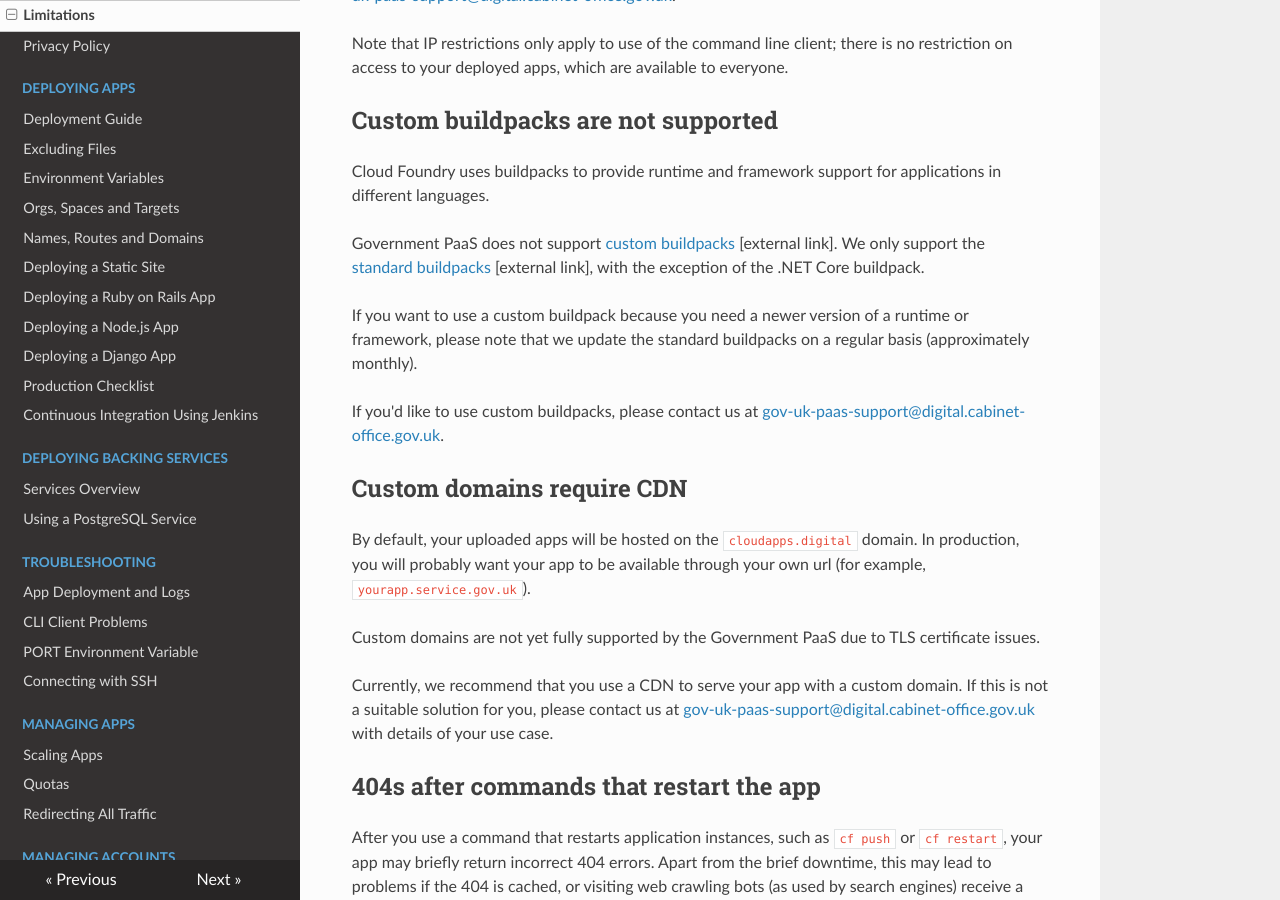
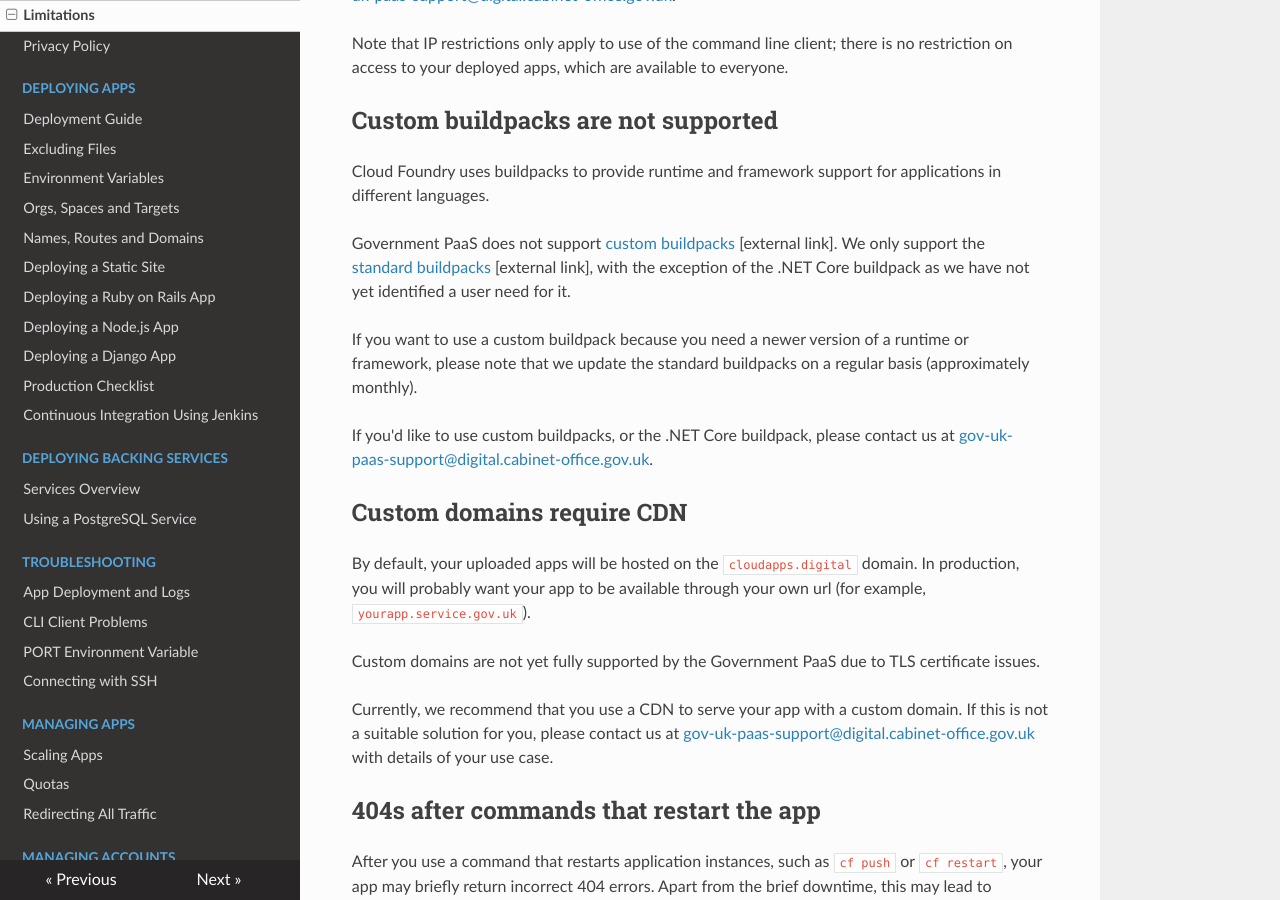
Before and after one commit to alphagov/paas-developer-docs, an MkDocs documentation site: the page built from docs/getting_started/limitations.md, in a window 1280 px wide and 900 px high, scrolled down 387 px. Built offline with MkDocs 1.6.1, drawn with Linux system fonts in a browser that asks for light colours; nearby versions of some CDN libraries; old or Windows-style settings are respelled for this version of MkDocs.

Commit message:
Clarify why we do not support .NET buildpacks

```diff
--- a/docs/getting_started/limitations.md
+++ b/docs/getting_started/limitations.md
@@ -12,11 +12,11 @@ Note that IP restrictions only apply to use of the command line client; there is
 
 Cloud Foundry uses buildpacks to provide runtime and framework support for applications in different languages.
 
-Government PaaS does not support [custom buildpacks](https://docs.cloudfoundry.org/buildpacks/custom.html) [external link]. We only support the [standard buildpacks](https://docs.cloudfoundry.org/buildpacks/) [external link], with the exception of the .NET Core buildpack.
+Government PaaS does not support [custom buildpacks](https://docs.cloudfoundry.org/buildpacks/custom.html) [external link]. We only support the [standard buildpacks](https://docs.cloudfoundry.org/buildpacks/) [external link], with the exception of the .NET Core buildpack as we have not yet identified a user need for it.
 
 If you want to use a custom buildpack because you need a newer version of a runtime or framework, please note that we update the standard buildpacks on a regular basis (approximately monthly).
 
-If you'd like to use custom buildpacks, please contact us at [gov-uk-paas-support@digital.cabinet-office.gov.uk](mailto:gov-uk-paas-support@digital.cabinet-office.gov.uk).
+If you'd like to use custom buildpacks, or the .NET Core buildpack, please contact us at [gov-uk-paas-support@digital.cabinet-office.gov.uk](mailto:gov-uk-paas-support@digital.cabinet-office.gov.uk).
 
 ## Custom domains require CDN
 
```
Also changed, not shown: docs/overview/benefits.md (+1 -1 lines).
